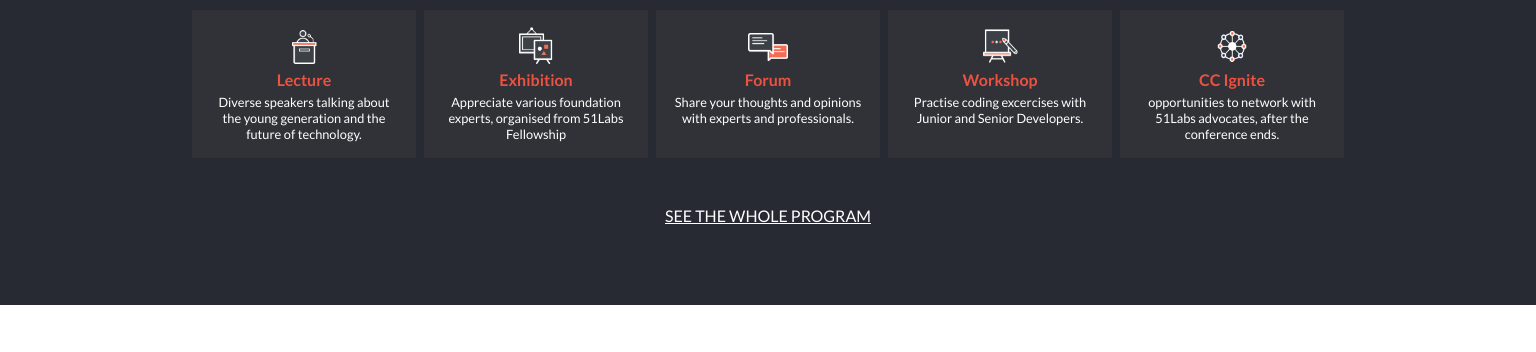
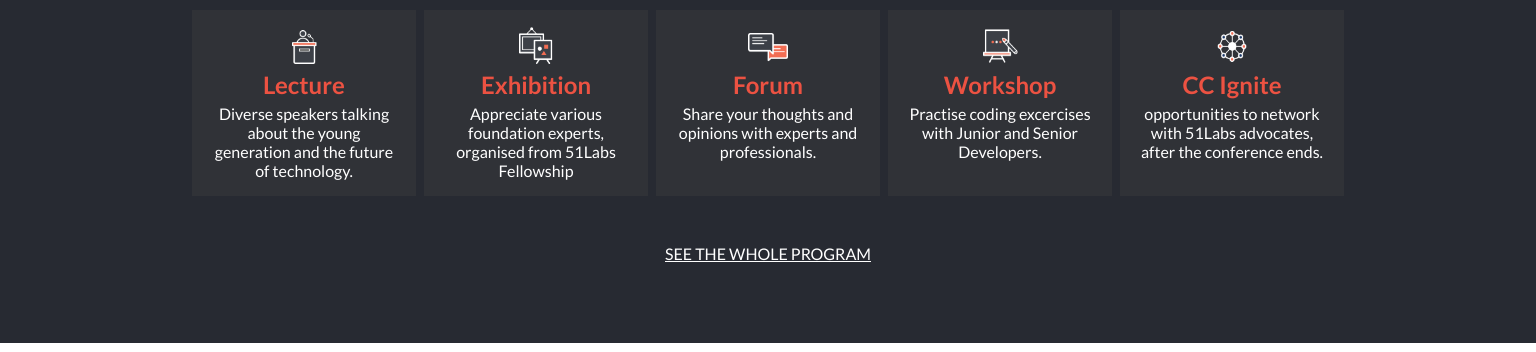
Before and after one commit to biruk-bereka/software-developer-summit, a website: page index.html in a window 1536 px wide. Shown: the part 800-1152 px from the top of the page. Drawn offline with Linux system fonts and the light colour scheme; a web font is replaced by a local one.

Commit message:
style program title and description for desktop version

```diff
--- a/assets/style/style.css
+++ b/assets/style/style.css
@@ -412,6 +412,14 @@ footer .license {
       .program-container {
         padding: 0 10rem;
       }
+      .program .title {
+        color: #ec5242;
+        font-size: 1.5rem;
+    }
+    .program .description {
+      font-size: 1rem;
+      justify-self: flex-start;
+  }
     }
   }
 }
```
